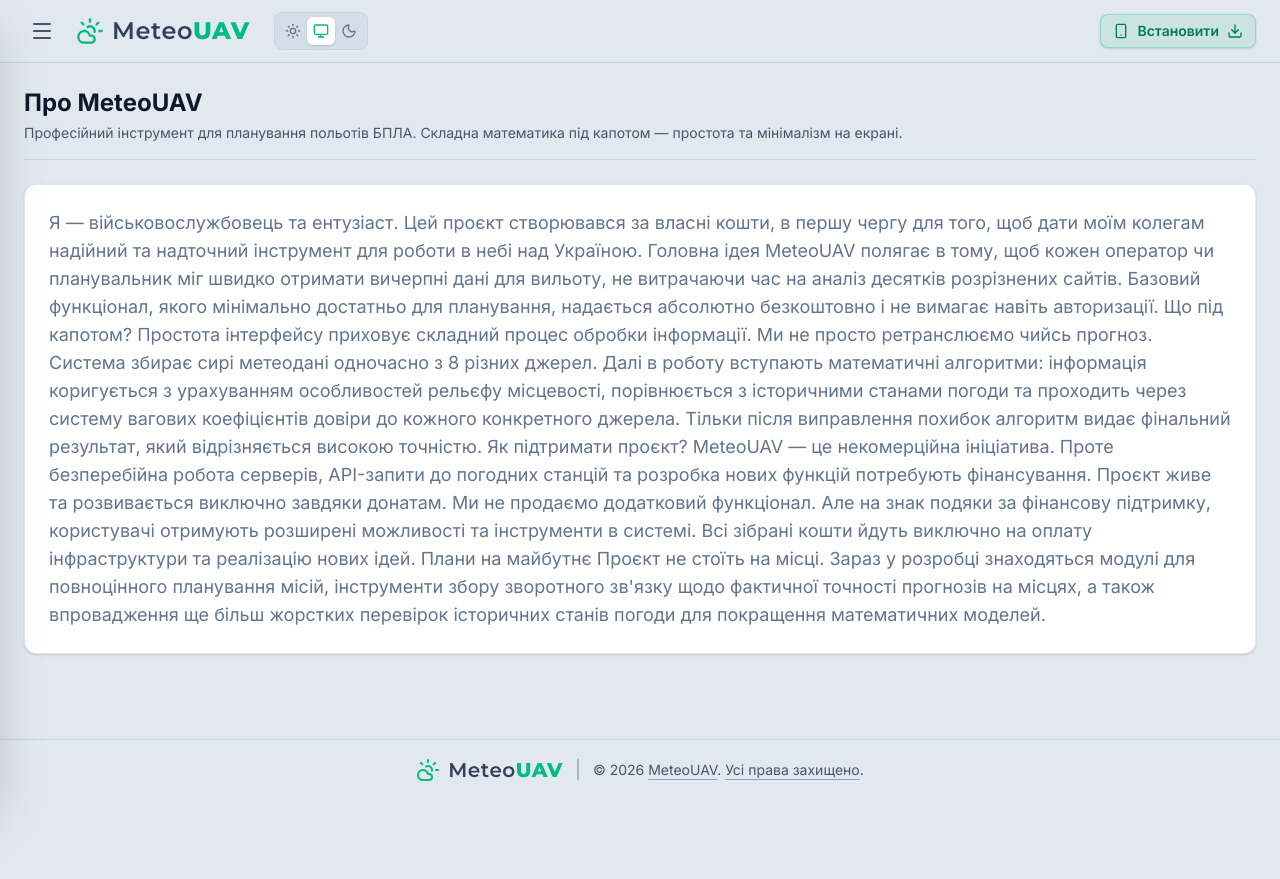
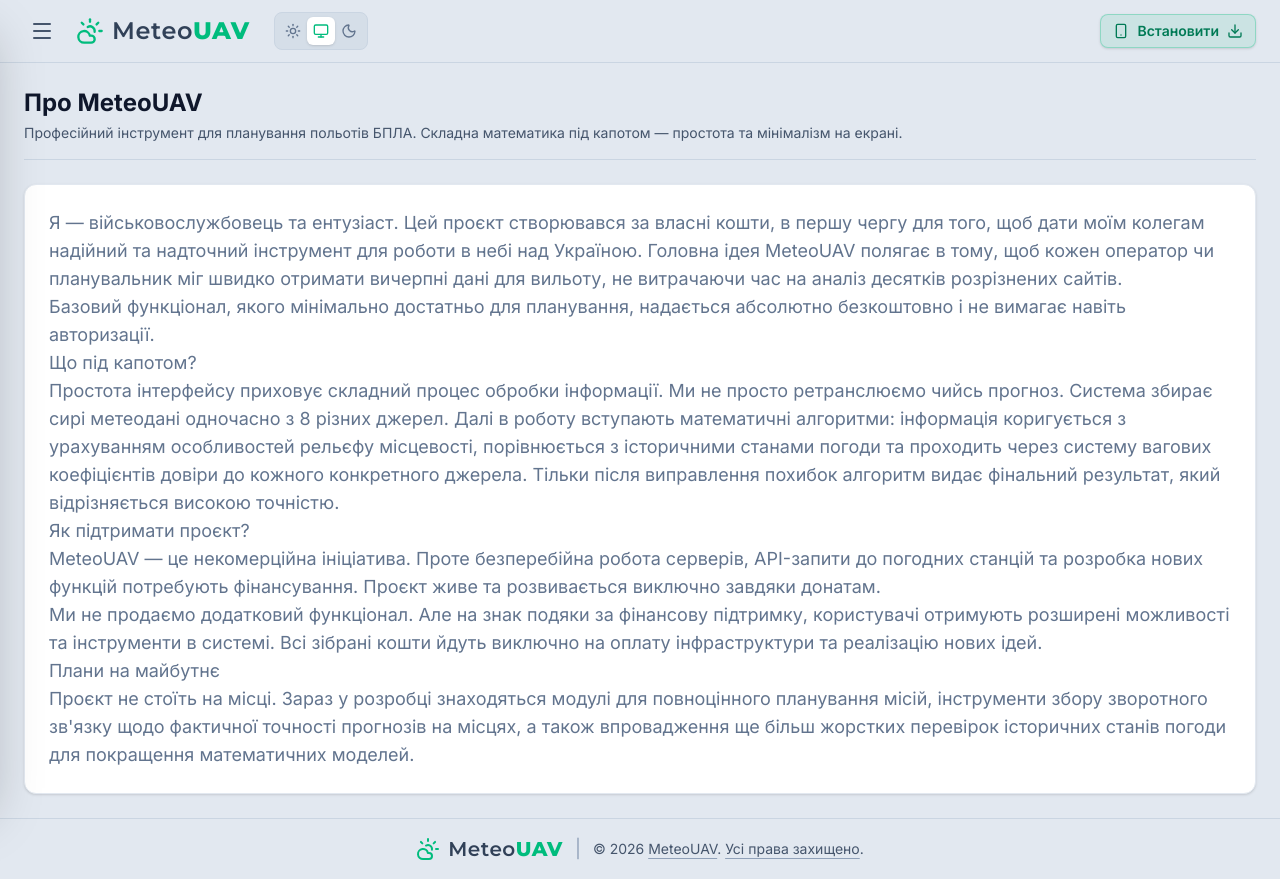
Before and after one commit to Glorentheaa/meteouav-com-ua, a React (Vite) app: page /about in a window 1280 px wide. Before the commit the page ends 800 px from the top, so only its background shows below. Built offline with nearby package versions, Linux system fonts and the light colour scheme.

Commit message:
main_e-v1.9

```diff
--- a/src/About.tsx
+++ b/src/About.tsx
@@ -7,20 +7,15 @@ export const About: React.FC = () => (
       <p className="text-sm text-slate-600 dark:text-slate-400 mt-1">Професійний інструмент для планування польотів БПЛА. Складна математика під капотом — простота та мінімалізм на екрані.</p>
     </header>
     <div className="bg-white dark:bg-slate-900 border border-slate-200 dark:border-slate-800 p-6 rounded-xl shadow-sm dark:shadow-none">
-      <p className="text-slate-500 dark:text-slate-400">Я — військовослужбовець та ентузіаст. Цей проєкт створювався за власні кошти, в першу чергу для того, щоб дати моїм колегам надійний та надточний інструмент для роботи в небі над Україною. Головна ідея MeteoUAV полягає в тому, щоб кожен оператор чи планувальник міг швидко отримати вичерпні дані для вильоту, не витрачаючи час на аналіз десятків розрізнених сайтів.
-
-Базовий функціонал, якого мінімально достатньо для планування, надається абсолютно безкоштовно і не вимагає навіть авторизації.
-
-Що під капотом?
-Простота інтерфейсу приховує складний процес обробки інформації. Ми не просто ретранслюємо чийсь прогноз. Система збирає сирі метеодані одночасно з 8 різних джерел. Далі в роботу вступають математичні алгоритми: інформація коригується з урахуванням особливостей рельєфу місцевості, порівнюється з історичними станами погоди та проходить через систему вагових коефіцієнтів довіри до кожного конкретного джерела. Тільки після виправлення похибок алгоритм видає фінальний результат, який відрізняється високою точністю.
-
-Як підтримати проєкт?
-MeteoUAV — це некомерційна ініціатива. Проте безперебійна робота серверів, API-запити до погодних станцій та розробка нових функцій потребують фінансування. Проєкт живе та розвивається виключно завдяки донатам.
-
-Ми не продаємо додатковий функціонал. Але на знак подяки за фінансову підтримку, користувачі отримують розширені можливості та інструменти в системі. Всі зібрані кошти йдуть виключно на оплату інфраструктури та реалізацію нових ідей.
-
-Плани на майбутнє
-Проєкт не стоїть на місці. Зараз у розробці знаходяться модулі для повноцінного планування місій, інструменти збору зворотного зв'язку щодо фактичної точності прогнозів на місцях, а також впровадження ще більш жорстких перевірок історичних станів погоди для покращення математичних моделей.</p>
+      <p className="text-slate-500 dark:text-slate-400">Я — військовослужбовець та ентузіаст. Цей проєкт створювався за власні кошти, в першу чергу для того, щоб дати моїм колегам надійний та надточний інструмент для роботи в небі над Україною. Головна ідея MeteoUAV полягає в тому, щоб кожен оператор чи планувальник міг швидко отримати вичерпні дані для вильоту, не витрачаючи час на аналіз десятків розрізнених сайтів.</p>
+<p className="text-slate-500 dark:text-slate-400">Базовий функціонал, якого мінімально достатньо для планування, надається абсолютно безкоштовно і не вимагає навіть авторизації.</p>
+<p className="text-slate-500 dark:text-slate-400">Що під капотом?</p>
+<p className="text-slate-500 dark:text-slate-400">Простота інтерфейсу приховує складний процес обробки інформації. Ми не просто ретранслюємо чийсь прогноз. Система збирає сирі метеодані одночасно з 8 різних джерел. Далі в роботу вступають математичні алгоритми: інформація коригується з урахуванням особливостей рельєфу місцевості, порівнюється з історичними станами погоди та проходить через систему вагових коефіцієнтів довіри до кожного конкретного джерела. Тільки після виправлення похибок алгоритм видає фінальний результат, який відрізняється високою точністю.</p>
+<p className="text-slate-500 dark:text-slate-400">Як підтримати проєкт?</p>
+<p className="text-slate-500 dark:text-slate-400">MeteoUAV — це некомерційна ініціатива. Проте безперебійна робота серверів, API-запити до погодних станцій та розробка нових функцій потребують фінансування. Проєкт живе та розвивається виключно завдяки донатам.</p>
+<p className="text-slate-500 dark:text-slate-400">Ми не продаємо додатковий функціонал. Але на знак подяки за фінансову підтримку, користувачі отримують розширені можливості та інструменти в системі. Всі зібрані кошти йдуть виключно на оплату інфраструктури та реалізацію нових ідей.</p>
+<p className="text-slate-500 dark:text-slate-400">Плани на майбутнє</p>
+<p className="text-slate-500 dark:text-slate-400">Проєкт не стоїть на місці. Зараз у розробці знаходяться модулі для повноцінного планування місій, інструменти збору зворотного зв'язку щодо фактичної точності прогнозів на місцях, а також впровадження ще більш жорстких перевірок історичних станів погоди для покращення математичних моделей.</p>
     </div>
   </div>
 )
```
